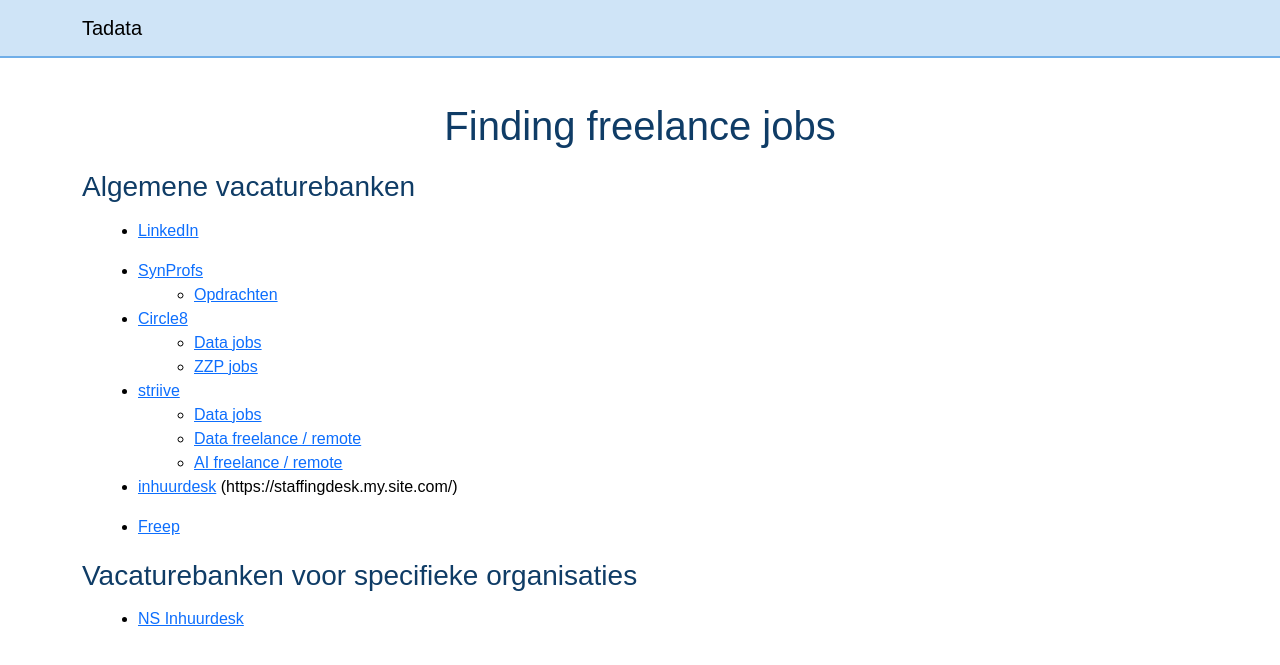
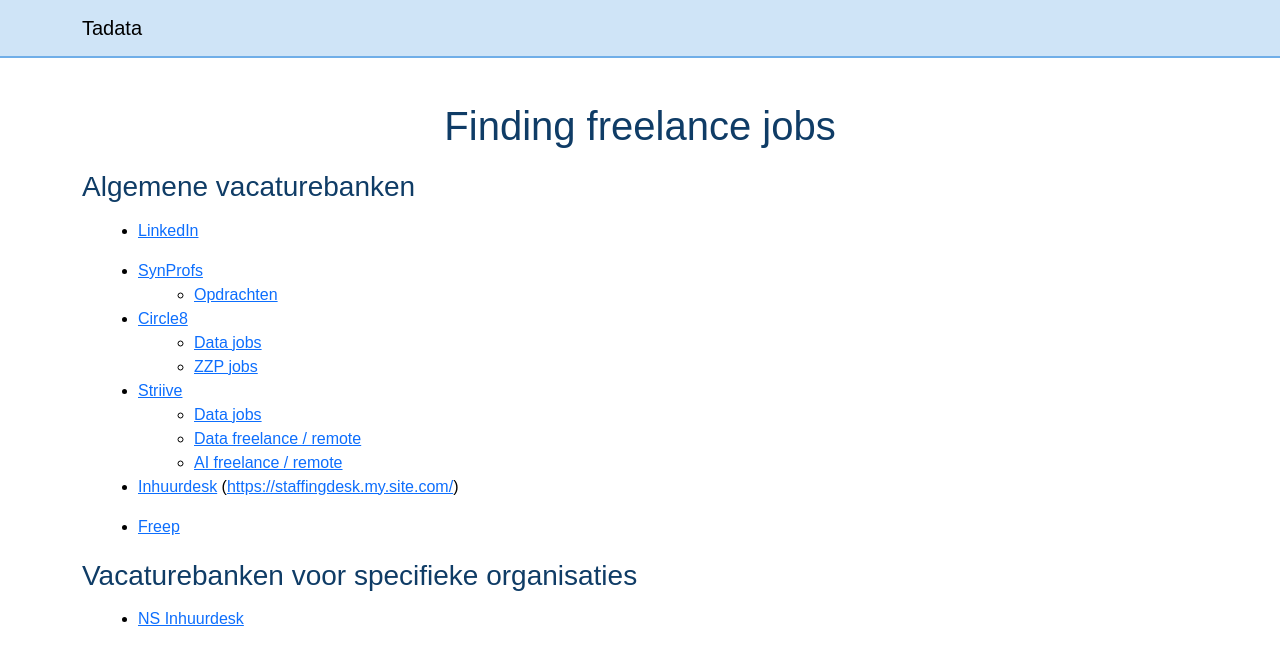
Before and after one commit to tadata123/tadata123.github.io, a Jekyll site: the page built from ai-experts/jobhunting.markdown, in a window 1280 px wide. Shown: the top 665 px of the page. Built offline with Jekyll 4.4.1, drawn with Linux system fonts in a browser that asks for light colours; part of the change alters nothing that is shown.

```diff
--- a/ai-experts/jobhunting.markdown
+++ b/ai-experts/jobhunting.markdown
@@ -15,12 +15,12 @@ permalink: /ai-experts/freelancejobhunting.html
   - [Data jobs](https://www.circle8.nl/zoeken?query=data)
   - [ZZP jobs](https://www.circle8.nl/opdrachten?suitableFor=Zelfstandig%20professional)
 
-- [striive](https://striive.com)
+- [Striive](https://striive.com)
   - [Data jobs](https://striive.com/nl/opdrachten?query=data)
   - [Data freelance / remote](https://freelancer.striive.com/inbox/all/?searchTerm=data&professionalTypes=FREELANCERS_EMPLOYEES,FREELANCERS_ONLY&remoteAllowed=YES,HYBRID)
   - [AI freelance / remote](https://freelancer.striive.com/inbox/all/?searchTerm=AI&professionalTypes=FREELANCERS_EMPLOYEES,FREELANCERS_ONLY&remoteAllowed=YES,HYBRID)
 
-- [inhuurdesk](https://inhuurdesk.nl) (https://staffingdesk.my.site.com/)
+- [Inhuurdesk](https://inhuurdesk.nl) ([https://staffingdesk.my.site.com/](https://staffingdesk.my.site.com/))
 
 - [Freep](https://www.freep.nl)
 
```
